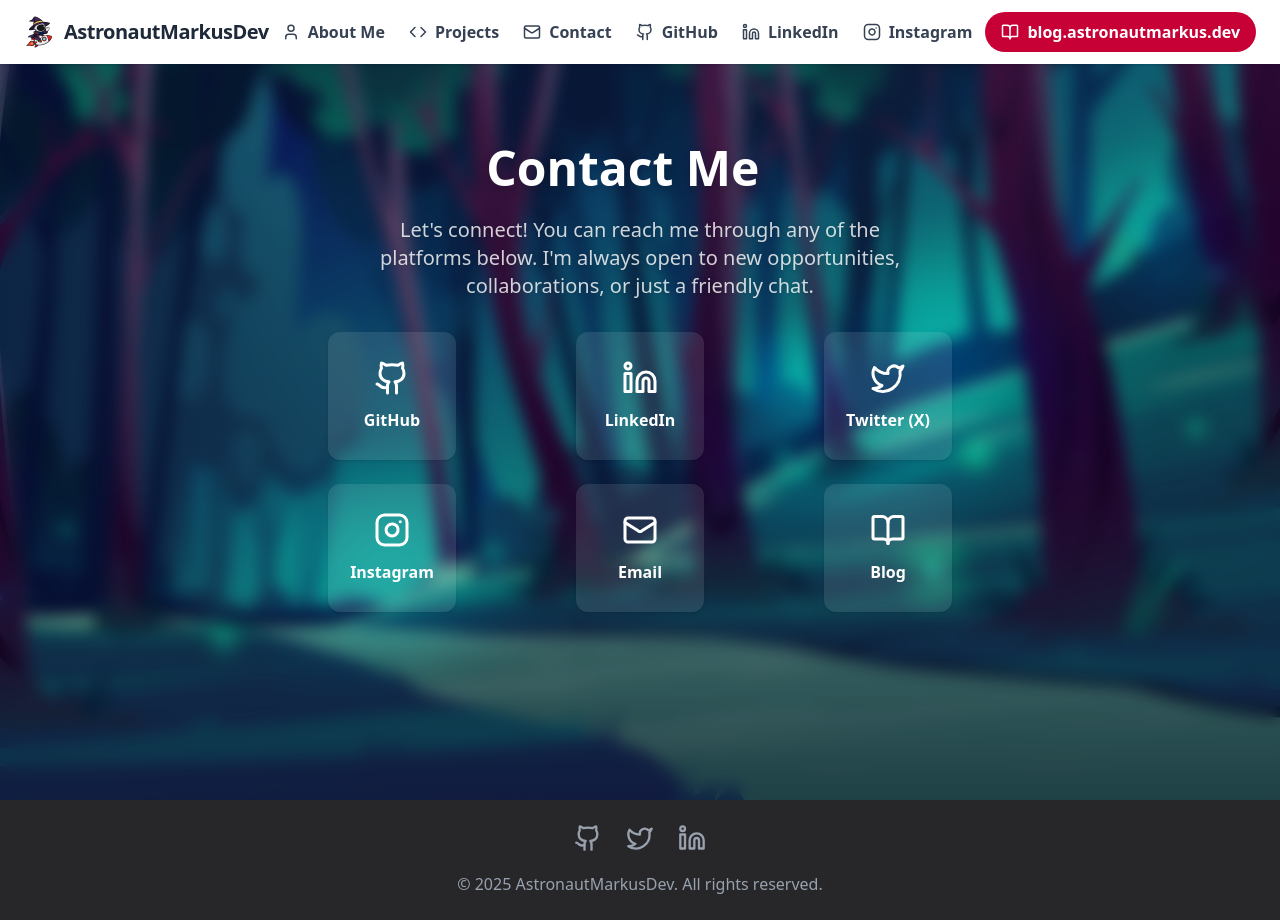
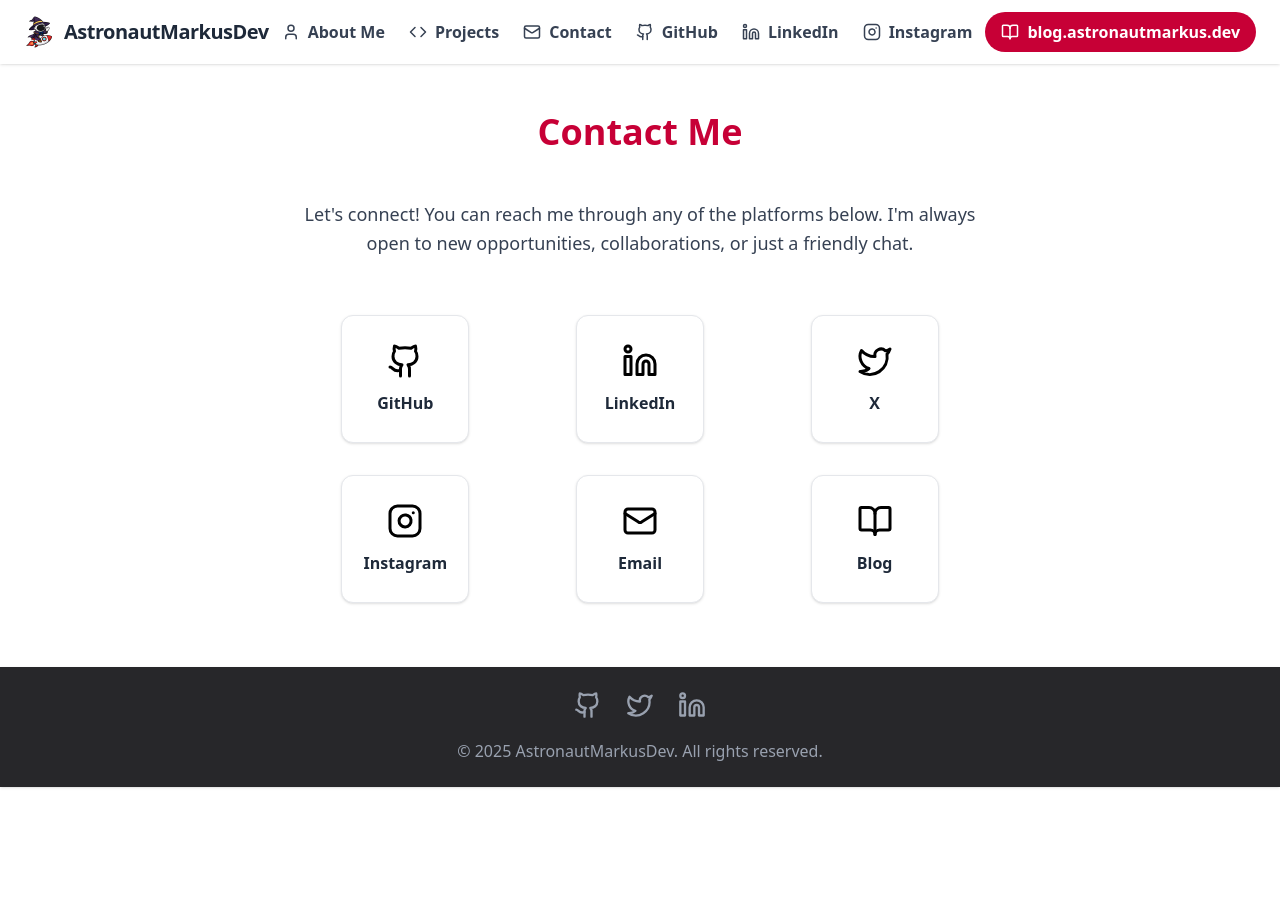
Before and after one commit to AstronautMarkus/astronautmarkus-portfolio, a React (Vite) app in the folder astronautmarkus/: page /contact in a window 1280 px wide. After the commit the page ends 800 px from the top, so only its background shows below. Built offline with nearby package versions, Linux system fonts and the light colour scheme; no server answers.

Commit message:
refactor: simplify Contact component and update social links styling

```diff
--- a/astronautmarkus/src/pages/contact/contact.tsx
+++ b/astronautmarkus/src/pages/contact/contact.tsx
@@ -1,150 +1,67 @@
-import { motion } from "framer-motion";
 import { Github, Linkedin, Mail, Rocket, Twitter, Instagram, BookOpen } from "lucide-react";
-import { useEffect, useState } from "react";
-import Background from "../../assets/img/background.png";
 
 const socialLinks = [
     {
         name: "GitHub",
         url: "https://github.com/astronautmarkus",
         icon: Github,
-        color: "hover:bg-gray-800",
+        hover: "hover:bg-gray-800 hover:text-white",
     },
     {
         name: "LinkedIn",
         url: "https://linkedin.com/in/markusreyes",
         icon: Linkedin,
-        color: "hover:bg-blue-600",
+        hover: "hover:bg-blue-600 hover:text-white",
     },
     {
-        name: "Twitter (X)",
+        name: "X",
         url: "https://x.com/astronautmarkus",
         icon: Twitter,
-        color: "hover:bg-black",
+        hover: "hover:bg-black hover:text-white",
     },
     {
         name: "Instagram",
         url: "https://instagram.com/astronautmarkusdev",
         icon: Instagram,
-        color: "hover:bg-gradient-to-r hover:from-purple-500 hover:to-pink-500",
+        hover: "hover:bg-gradient-to-r hover:from-purple-500 hover:to-pink-500 hover:text-white",
     },
     {
         name: "Email",
         url: "mailto:marcos@reyesandfriends.cl",
         icon: Mail,
-        color: "hover:bg-rose-700",
+        hover: "hover:bg-cyan-700 hover:text-white",
     },
     {
         name: "Blog",
         url: "https://blog.astronautmarkus.dev",
         icon: BookOpen,
-        color: "hover:bg-white/40",
+        hover: "hover:bg-rose-700 hover:text-white",
     }
 ];
 
 function Contact() {
-
-    const fullText = "Contact Me";
-    const [typedText, setTypedText] = useState("");
-    const [showCursor, setShowCursor] = useState(true);
-
-    useEffect(() => {
-        let typingTimeout: ReturnType<typeof setTimeout>;
-        let cursorInterval: ReturnType<typeof setInterval>;
-
-        if (typedText.length < fullText.length) {
-            typingTimeout = setTimeout(() => {
-                setTypedText(fullText.slice(0, typedText.length + 1));
-            }, 90);
-        } else {
-            cursorInterval = setInterval(() => {
-                setShowCursor((prev) => !prev);
-            }, 500);
-        }
-
-        return () => {
-            clearTimeout(typingTimeout);
-            clearInterval(cursorInterval);
-        };
-    }, [typedText, fullText]);
-
     return (
-        <section className="relative min-h-screen flex justify-center pt-32">
-            <img
-                src={Background}
-                alt="background"
-                className="absolute inset-0 w-full h-full object-cover z-0 pointer-events-none select-none"
-                aria-hidden="true"
-            />
-            <div className="absolute inset-0 bg-black/30 backdrop-blur-sm pointer-events-none z-10" />
-
-            <div className="relative z-20 w-full max-w-3xl px-4 sm:px-6 flex flex-col items-center">
-                <motion.h1
-                    className="text-3xl sm:text-4xl md:text-5xl font-extrabold text-white mb-6 mt-4 drop-shadow-lg text-center"
-                    initial={{ opacity: 0, y: 30 }}
-                    animate={{ opacity: 1, y: 0 }}
-                    transition={{ duration: 0.7, delay: 0.2 }}
-                >
-                    <span>
-                        {typedText}
-                        <span
-                            style={{
-                                opacity: showCursor ? 1 : 0,
-                                transition: "opacity 0.2s",
-                                color: "#f43f5e",
-                                fontWeight: "bold",
-                                marginLeft: "0.5rem",
-                            }}
-                        >
-                            |
-                        </span>
-                    </span>
-                </motion.h1>
-                <motion.p
-                    className="text-base sm:text-lg md:text-xl text-white/80 max-w-xl mb-8 drop-shadow text-center"
-                    initial={{ opacity: 0, y: 30 }}
-                    animate={{ opacity: 1, y: 0 }}
-                    transition={{ duration: 0.7, delay: 0.3 }}
-                >
-                    Let's connect! You can reach me through any of the platforms below. I'm
-                    always open to new opportunities, collaborations, or just a friendly
-                    chat.
-                </motion.p>
-                <motion.div
-                    className="grid grid-cols-2 sm:grid-cols-3 gap-6 w-full justify-center"
-                    initial="hidden"
-                    animate="visible"
-                    variants={{
-                        hidden: {},
-                        visible: {
-                            transition: { staggerChildren: 0.1 },
-                        },
-                    }}
-                >
-                    {socialLinks.map((link, idx) => (
-                        <motion.div
-                            key={link.name}
-                            className="flex justify-center"
-                            initial={{ opacity: 0, y: 30 }}
-                            animate={{ opacity: 1, y: 0 }}
-                            transition={{ duration: 0.6, delay: 0.4 + idx * 0.1 }}
-                        >
-
+        <section className="flex flex-col items-center justify-center py-16 px-4 bg-white">
+            <h1 className="text-4xl font-bold text-rose-700 mb-12 mt-12 text-center">Contact Me</h1>
+            <div className="max-w-2xl w-full mx-auto flex flex-col items-center justify-center mb-8">
+                <p className="text-lg text-gray-700 mb-6 leading-relaxed text-center">
+                    Let's connect! You can reach me through any of the platforms below. I'm always open to new opportunities, collaborations, or just a friendly chat.
+                </p>
+            </div>
+            <div className="grid grid-cols-2 sm:grid-cols-3 gap-8 w-full max-w-2xl justify-center">
+                {socialLinks.map((link) => (
+                    <div key={link.name} className="flex justify-center">
                         <a
                             href={link.url}
                             target="_blank"
                             rel="noopener noreferrer"
-                                className={`bg-white/10 ${link.color} transition rounded-xl p-4 shadow text-white flex flex-col items-center w-32 h-32 justify-center hover:scale-105 transform duration-300`}
+                            className={`group bg-white border border-gray-200 rounded-xl p-6 shadow flex flex-col items-center w-32 h-32 justify-center transition duration-300 hover:scale-105 ${link.hover}`}
                         >
                             <link.icon size={36} />
-                                <span className="mt-3 font-semibold text-base">
-                                    {link.name}
-                                </span>
+                            <span className="mt-3 font-semibold text-base text-gray-800 group-hover:text-white">{link.name}</span>
                         </a>
-
-                        </motion.div>
+                    </div>
                 ))}
-                </motion.div>
             </div>
         </section>
     );
```
Lines whose indentation alone changed are shown as unchanged.
